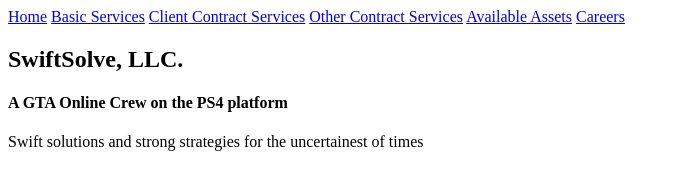
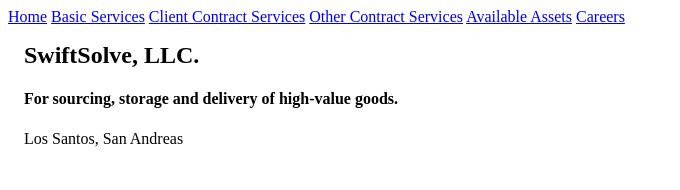
Before and after one commit to echolimauw/SwiftSolveLLC, a plain HTML site: page index.html in a window 1280 px wide. Shown: the whole page, without its empty margins (0-680 px from the left). Drawn offline with Linux system fonts and the light colour scheme.

Commit message:
Corrected content and links

```diff
--- a/index.html
+++ b/index.html
@@ -4,6 +4,7 @@
     <meta charset="UTF-8">
     <meta name="viewport" content="width=device-width, initial-scale=1.0">
     <meta http-equiv="X-UA-Compatible" content="ie=edge">
+    <link rel="stylesheet" type="text/css" href="style.css">
     <title>SwiftSolve, LLC. | GTA Online Crew</title>
 </head>
 <body>
@@ -20,10 +21,11 @@
             <div class="topimage">
                 <!-- Office photo goes here -->
                 <h2>SwiftSolve, LLC.</h2>
-                <h4>A GTA Online Crew on the PS4 platform</h4>
-                <p>Swift solutions and strong strategies for the uncertainest of times</p>
+                <h4>For sourcing, storage and delivery of high-value goods.</h4>
+                <p>Los Santos, San Andreas</p>
             </div>
         </div>
     </div>
+    <script src="script.js"></script>
 </body>
 </html>
```
